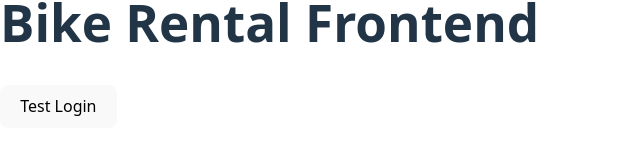
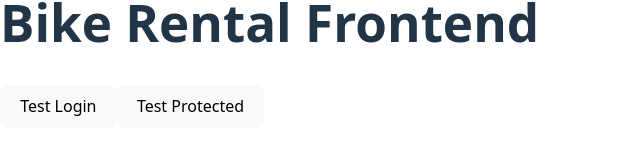
Before and after one commit to inno-vin/bike-rental-frontend, a React app: page / in a window 1280 px wide. Shown: the part 356-510 px from the top of the page, without its empty margins (0-640 px from the left). Built offline with nearby package versions, Linux system fonts and the light colour scheme; the HTML template or start-up script is replaced by a standard one.

Commit message:
updatednd commit

```diff
--- a/src/App.jsx
+++ b/src/App.jsx
@@ -3,6 +3,7 @@ import API from "./api";
 import { setTokens } from "./auth";
 
 function App() {
+
   const testLogin = async () => {
     try {
       const response = await API.post("/api/token/", {
@@ -17,12 +18,22 @@ function App() {
     }
   };
 
+  const testProtected = async () => {
+    try {
+      const response = await API.get("/api/bikes/");
+      console.log("Bikes:", response.data);
+    } catch (error) {
+      console.error("Error:", error.response);
+    }
+  };
+
   return (
     <div>
       <h1>Bike Rental Frontend</h1>
       <button onClick={testLogin}>Test Login</button>
+      <button onClick={testProtected}>Test Protected</button>
     </div>
   );
 }
 
-export default App;   // 🔥 THIS MUST EXIST
+export default App;
```
